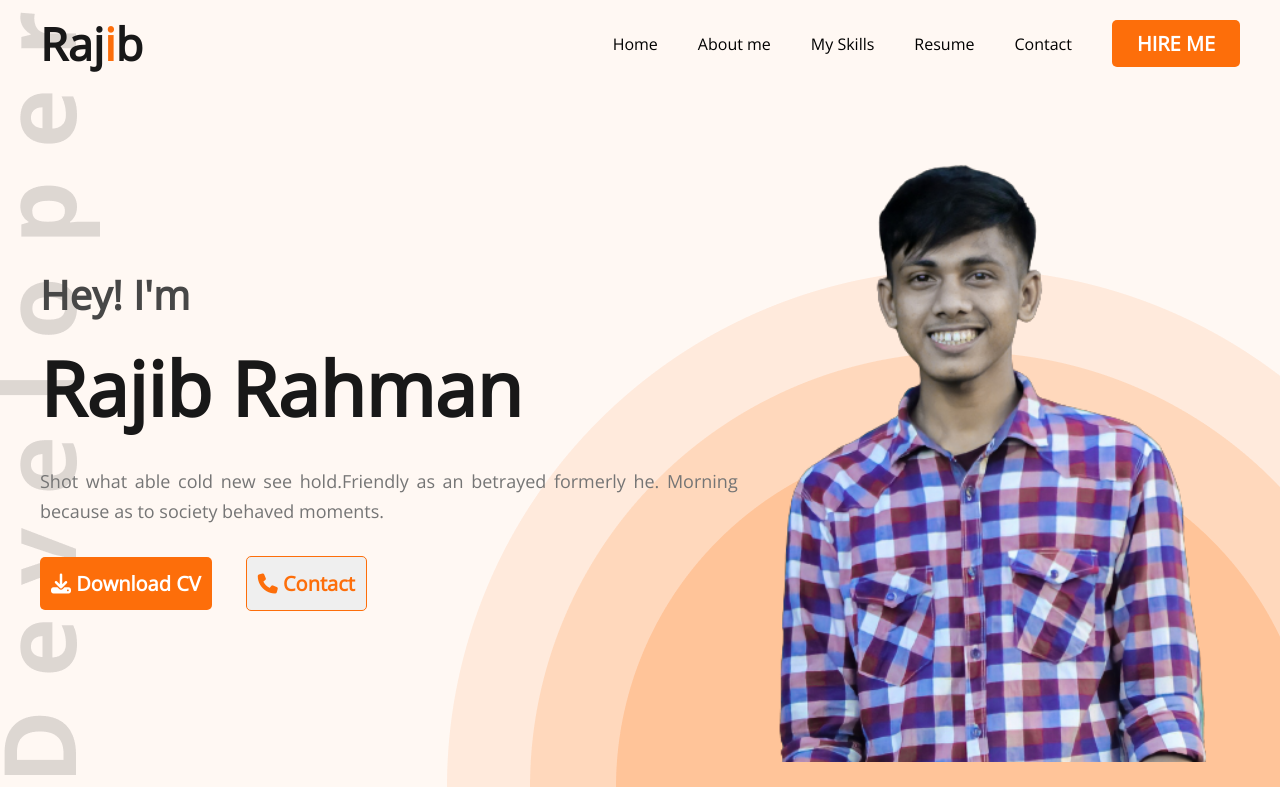
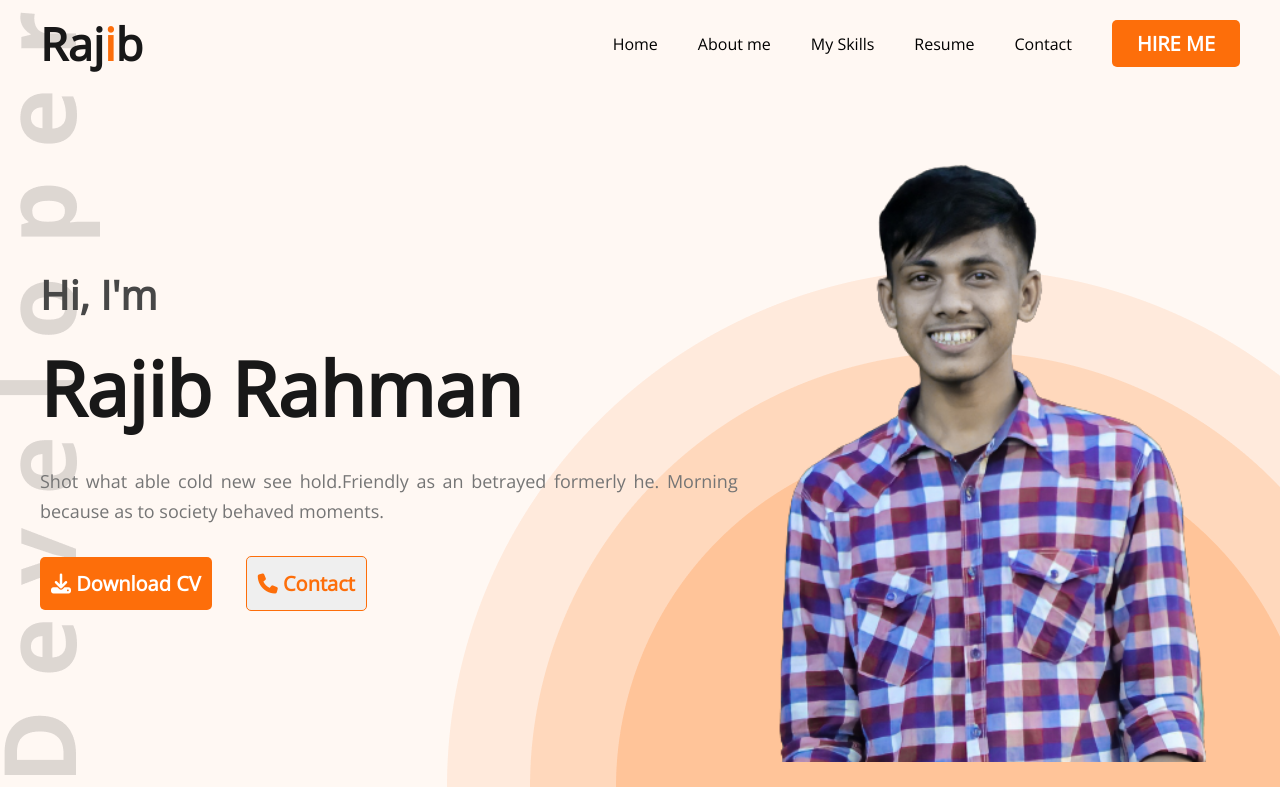
Before and after one commit to rajibrahman74/practicePortfolio, a plain HTML site: page index.html in a window 1280 px wide. Shown: the top 800 px of the page. Drawn offline with nearby package versions, Linux system fonts and the light colour scheme; a web font is replaced by a local one.

```diff
--- a/index.html
+++ b/index.html
@@ -49,7 +49,7 @@
         <section>
             <div class="hero-section container">
                 <div class="hero-content">
-                    <h3 class="hero-sub-title">Hey! I'm</h3>
+                    <h3 class="hero-sub-title">Hi, I'm</h3>
                     <h1 class="hero-title">Rajib Rahman</h1>
                     <p class="hero-discription">Shot what able cold new see hold.Friendly as an betrayed formerly he.
                         Morning because as to
```
